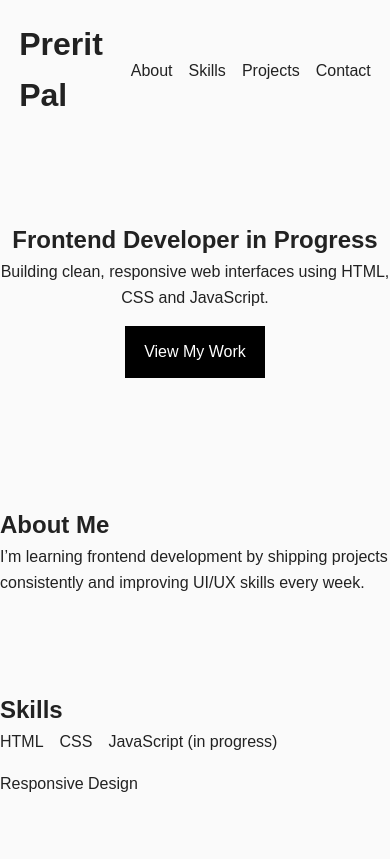
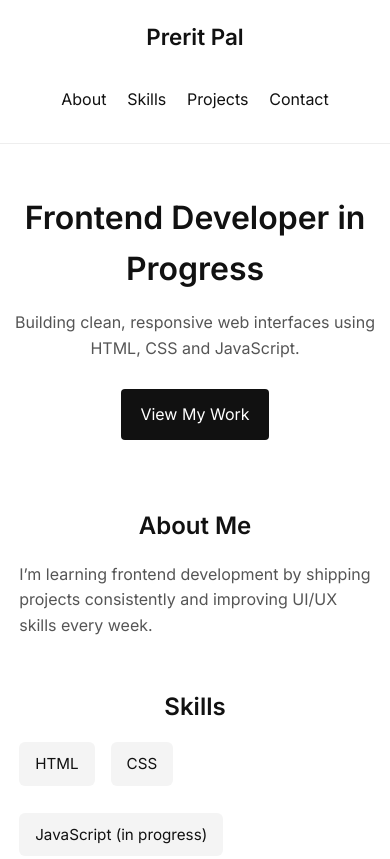
Before and after one commit to PreritPal/landing-page, a plain HTML site: page index.html in a window 390 px wide. Shown: the top 859 px of the page. Drawn offline with Linux system fonts and the light colour scheme.

Commit message:
complete UI polish and responsive design

```diff
--- a/index.html
+++ b/index.html
@@ -1,6 +1,8 @@
 <!DOCTYPE html>
 <html lang="en">
 <head>
+    <link href="https://fonts.googleapis.com/css2?family=Inter:wght@300;400;600&display=swap" rel="stylesheet">
+
     <meta charset="UTF-8" />
     <meta name="viewport" content="width=device-width, initial-scale=1.0" />
     <title>Prerit Pal — Frontend Developer</title>
--- a/style.css
+++ b/style.css
@@ -1,65 +1,152 @@
+/* ---------- BASE RESET ---------- */
 * {
   margin: 0;
   padding: 0;
   box-sizing: border-box;
 }
 
+/* ---------- THEME ---------- */
+:root {
+  --bg: #ffffff;
+  --text: #111111;
+  --subtext: #555555;
+  --accent: #0070f3; /* blue highlight */
+  --max-width: 900px;
+  --section-space: 4rem;
+  --font-body: 'Inter', sans-serif;
+}
+
+/* ---------- GLOBAL ---------- */
 body {
-    font-family: sans-serif;
+  font-family: var(--font-body);
+  background: var(--bg);
+  color: var(--text);
   line-height: 1.6;
-    background: #fafafa;
-    color: #222;
 }
 
 .container {
-    max-width: 900px;
+  max-width: var(--max-width);
   margin: auto;
   padding: 1.2rem;
 }
 
+h1, h2, h3 {
+  margin-bottom: 1rem;
+  color: var(--text);
+  font-weight: 600;
+}
+
+p, li {
+  margin-bottom: 0.7rem;
+  color: var(--subtext);
+}
+
+section {
+  padding-top: var(--section-space);
+  padding-bottom: var(--section-space);
+}
+
+/* ---------- HEADER & NAV ---------- */
 header {
   display: flex;
   justify-content: space-between;
   align-items: center;
   padding: 1.2rem 0;
+  border-bottom: 1px solid #eee;
+}
+
+.logo {
+  font-size: 1.4rem;
+  font-weight: 600;
 }
 
 .nav-links {
   display: flex;
-    gap: 1rem;
   list-style: none;
+  gap: 1.3rem;
 }
 
 .nav-links a {
   text-decoration: none;
-    color: #222;
+  color: var(--text);
+  font-weight: 500;
+}
+
+.nav-links a:hover {
+  color: var(--accent);
+}
+
+/* ---------- HERO SECTION ---------- */
+.hero {
+  text-align: center;
+  padding: 5rem 0;
+}
+
+.hero h2 {
+  font-size: 2rem;
+  margin-bottom: 1rem;
+}
+
+/* ---------- SKILLS ---------- */
+.skills-list {
+  display: flex;
+  list-style: none;
+  gap: 1rem;
+  flex-wrap: wrap;
+  margin-top: 1rem;
+}
+
+.skills-list li {
+  background: #f4f4f4;
+  padding: 0.6rem 1rem;
+  border-radius: 6px;
+  font-size: 0.95rem;
+  color: var(--text);
+}
+
+/* ---------- BUTTONS ---------- */
+.btn {
+  display: inline-block;
+  background: var(--text);
+  color: #fff;
+  padding: 0.8rem 1.2rem;
+  margin-top: 1rem;
+  text-decoration: none;
+  border-radius: 4px;
+  font-weight: 500;
+}
+
+.btn:hover {
+  background: var(--accent);
+  color: #fff;
+}
+
+/* ---------- FOOTER ---------- */
+.footer {
+  text-align: center;
+  font-size: 0.9rem;
+  border-top: 1px solid #eee;
+  padding-top: 1.5rem;
+  color: var(--subtext);
+}
+
+/* ---------- RESPONSIVE ---------- */
+@media (max-width: 768px) {
+  header {
+    flex-direction: column;
+    gap: 1rem;
+  }
+
+  .nav-links {
+    flex-wrap: wrap;
+    justify-content: center;
   }
 
   .hero {
-    padding: 5rem 0;
-    text-align: center;
-}
-
-.section {
     padding: 3rem 0;
   }
 
-.skills-list {
-    display: flex;
-    gap: 1rem;
-    list-style: none;
-    flex-wrap: wrap;
+  h1, h2 {
+    text-align: center;
   }
-
-.btn {
-    display: inline-block;
-    background: black;
-    color: white;
-    padding: 0.8rem 1.2rem;
-    margin-top: 1rem;
-    text-decoration: none;
 }
-
-.btn:hover {
-    opacity: 0.85;
-}
```
Lines whose indentation alone changed are shown as unchanged.
